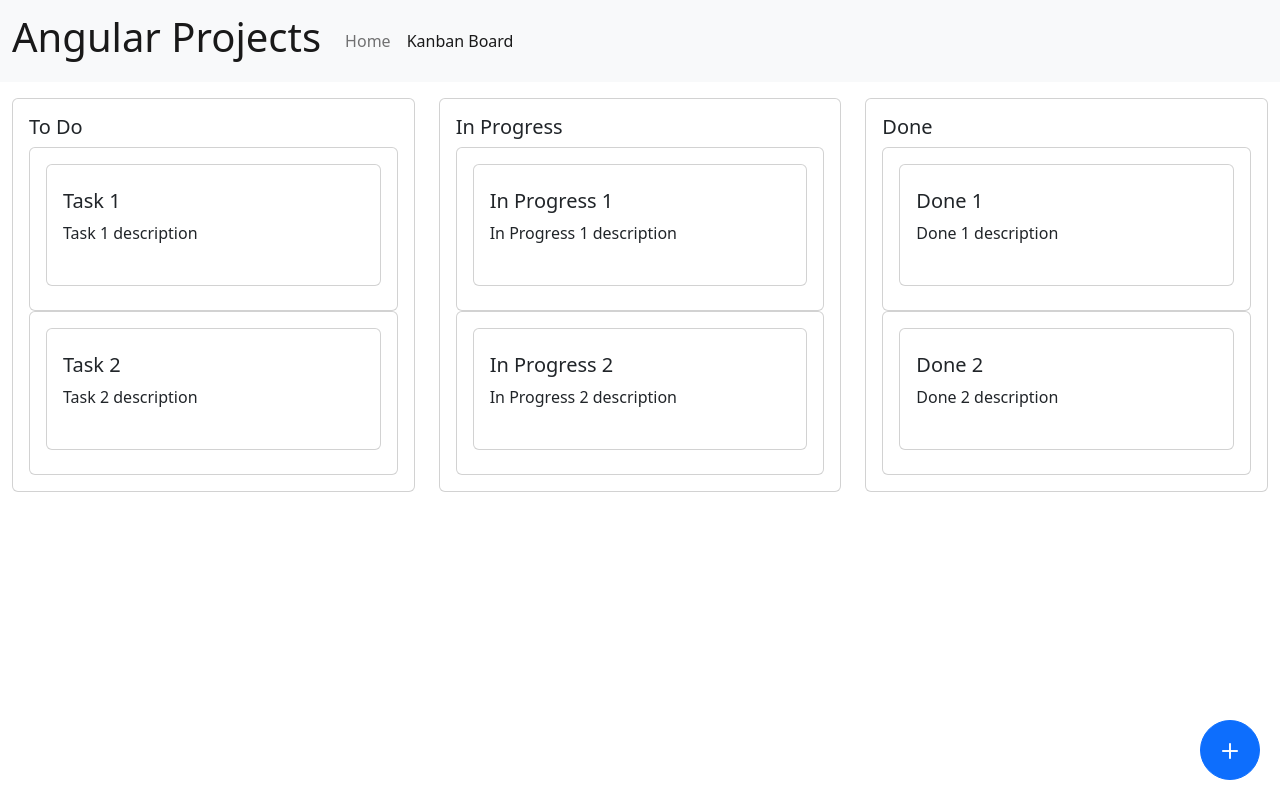
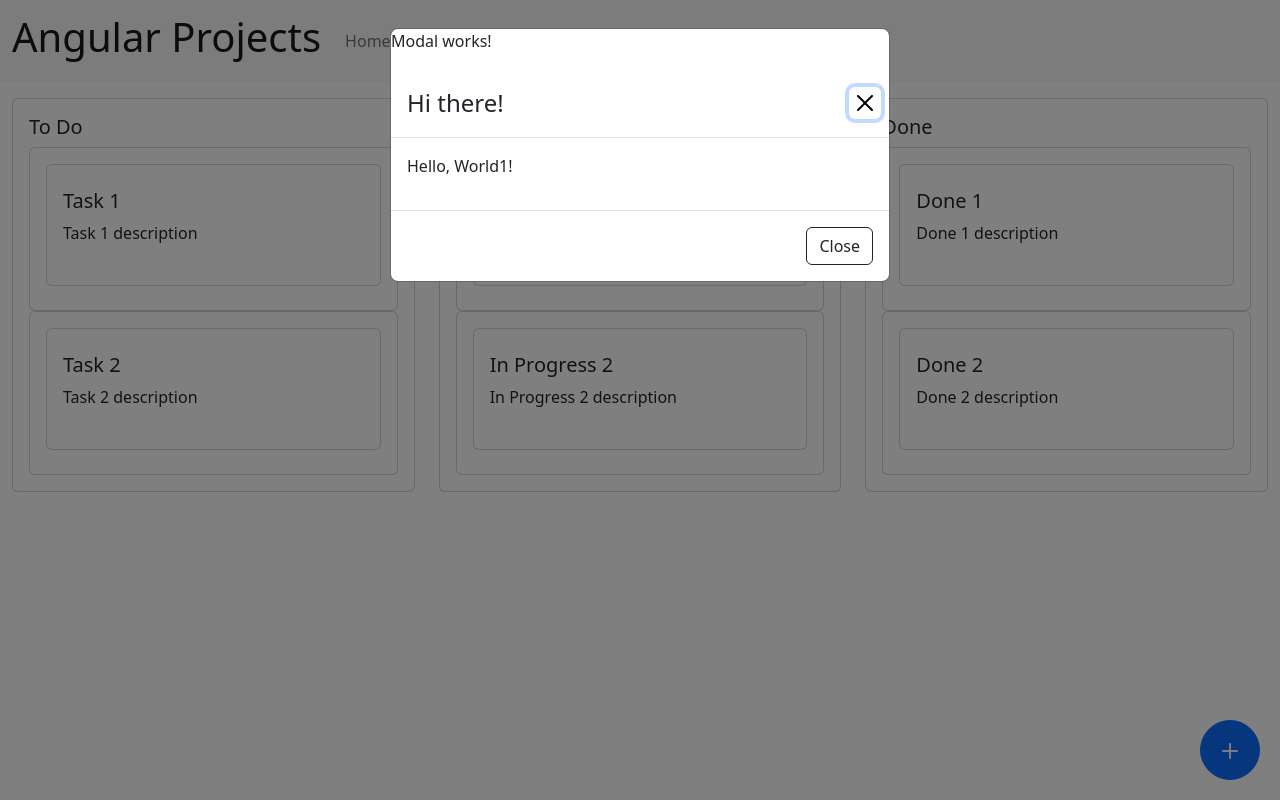
Before and after one commit to chienwchou/angular-projects, an Angular app: page /kanban-board in a window 1280 px wide. Both pictures are taken after a click on the button 1230 px from the left and 750 px from the top of the page. Built offline with nearby package versions, Linux system fonts and the light colour scheme.

Commit message:
Add Modal for adding new tasks

```diff
--- a/src/app/app.module.ts
+++ b/src/app/app.module.ts
@@ -7,12 +7,14 @@ import { NgbModule } from '@ng-bootstrap/ng-bootstrap';
 import { KanbanBoardComponent } from './kanban-board/kanban-board.component';
 import { KanbanColounCardComponent } from './kanban-board/kanban-coloun-card/kanban-coloun-card.component';
 import { DragDropModule } from '@angular/cdk/drag-drop';
+import { ModalComponent } from './layout/modal/modal.component';
 
 @NgModule({
   declarations: [
     AppComponent,
     KanbanBoardComponent,
-    KanbanColounCardComponent
+    KanbanColounCardComponent,
+    ModalComponent
   ],
   imports: [
     BrowserModule,
--- a/src/app/kanban-board/kanban-board.component.html
+++ b/src/app/kanban-board/kanban-board.component.html
@@ -14,7 +14,7 @@
 </div>
 
 <div class="btn-holder">
-  <button id="add-new-task-button" type="button" class="btn btn-primary" data-toggle="modal" data-target="#exampleModalLong">
+  <button id="add-new-task-button" type="button" class="btn btn-primary" (click)="open()">
     <i class="bi bi-plus"></i>
   </button>
 </div>
--- a/src/app/kanban-board/kanban-board.component.ts
+++ b/src/app/kanban-board/kanban-board.component.ts
@@ -1,5 +1,7 @@
 import { Component, OnInit } from '@angular/core';
 import {CdkDragDrop, moveItemInArray, transferArrayItem} from '@angular/cdk/drag-drop';
+import { NgbModal } from '@ng-bootstrap/ng-bootstrap';
+import { ModalComponent } from '../layout/modal/modal.component';
 
 @Component({
   selector: 'app-kanban-board',
@@ -7,6 +9,8 @@ import {CdkDragDrop, moveItemInArray, transferArrayItem} from '@angular/cdk/drag
   styleUrls: ['./kanban-board.component.scss']
 })
 export class KanbanBoardComponent implements OnInit {
+  onOpenModal = false;
+
   kanbanBoard = [
     {
       id: 1,
@@ -52,6 +56,11 @@ export class KanbanBoardComponent implements OnInit {
     }
   ];
 
+  constructor(private modalService: NgbModal) { }
+
+  ngOnInit(): void {
+  }
+
   drop(event: CdkDragDrop<{ title: string; description: string; }[]>) {
     if(event.previousContainer === event.container) {
       moveItemInArray(event.container.data, event.previousIndex, event.currentIndex);
@@ -65,8 +74,7 @@ export class KanbanBoardComponent implements OnInit {
     }
   }
 
-  constructor() { }
-
-  ngOnInit(): void {
-  }
+  open() {
+		const modalRef = this.modalService.open(ModalComponent);
+	}
 }
--- /dev/null
+++ b/src/app/layout/modal/modal.component.html
@@ -0,0 +1,12 @@
+<p>Modal works!</p>
+
+<div class="modal-header">
+  <h4 class="modal-title">Hi there!</h4>
+  <button type="button" class="btn-close" aria-label="Close" (click)="activeModal.dismiss('Cross click')"></button>
+</div>
+<div class="modal-body">
+  <p>Hello, World1!</p>
+</div>
+<div class="modal-footer">
+  <button type="button" class="btn btn-outline-dark" (click)="activeModal.close('Close click')">Close</button>
+</div>
--- /dev/null
+++ b/src/app/layout/modal/modal.component.ts
@@ -0,0 +1,14 @@
+import { Component, OnInit } from '@angular/core';
+import { NgbActiveModal } from '@ng-bootstrap/ng-bootstrap';
+
+@Component({
+  selector: 'app-modal',
+  templateUrl: './modal.component.html',
+  styleUrls: ['./modal.component.scss']
+})
+export class ModalComponent implements OnInit {
+  constructor(public activeModal: NgbActiveModal) { }
+
+  ngOnInit(): void {
+  }
+}
```
Also changed, not shown: src/app/layout/modal/modal.component.scss (added), 1 other file (tests, documents, lock files or other folders).
